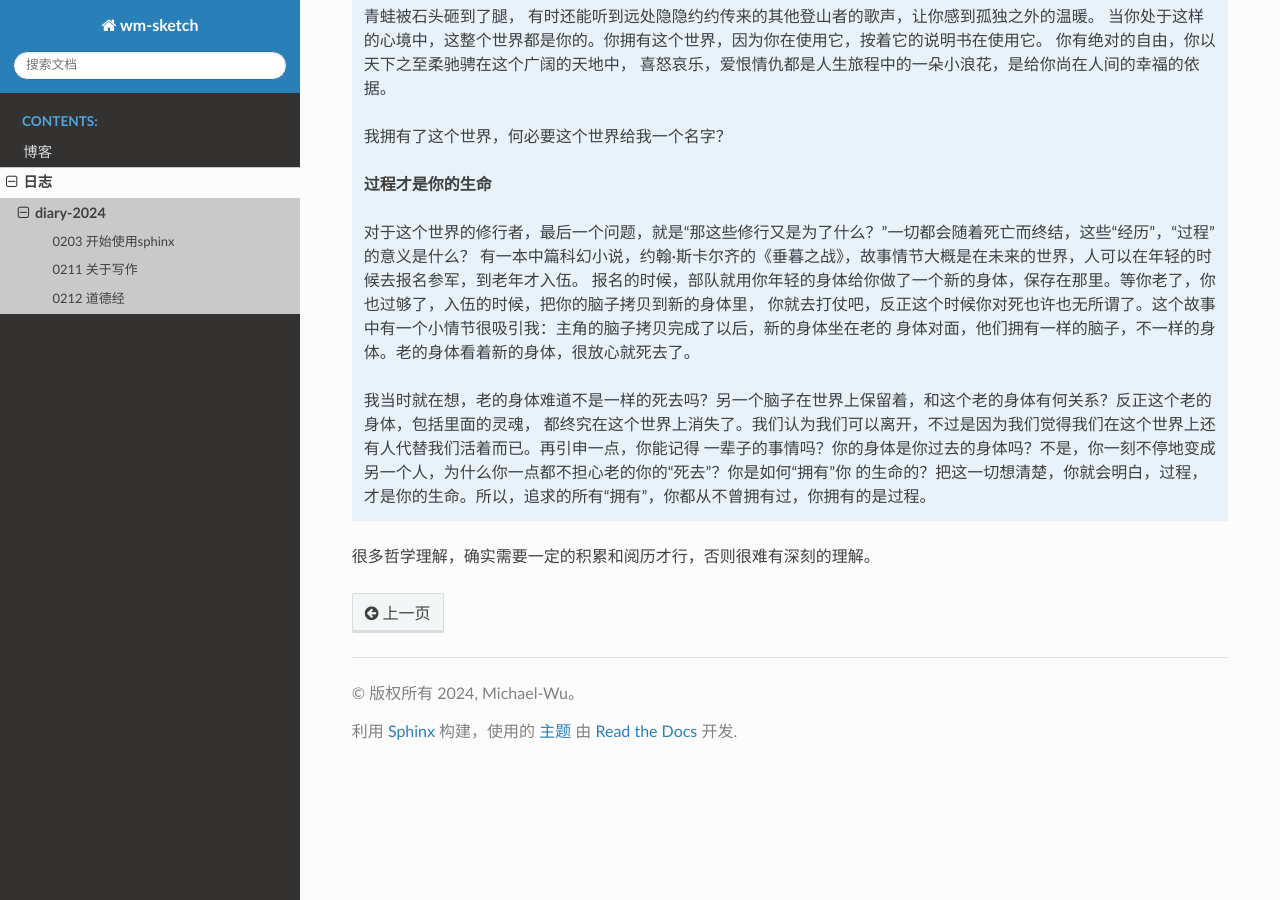
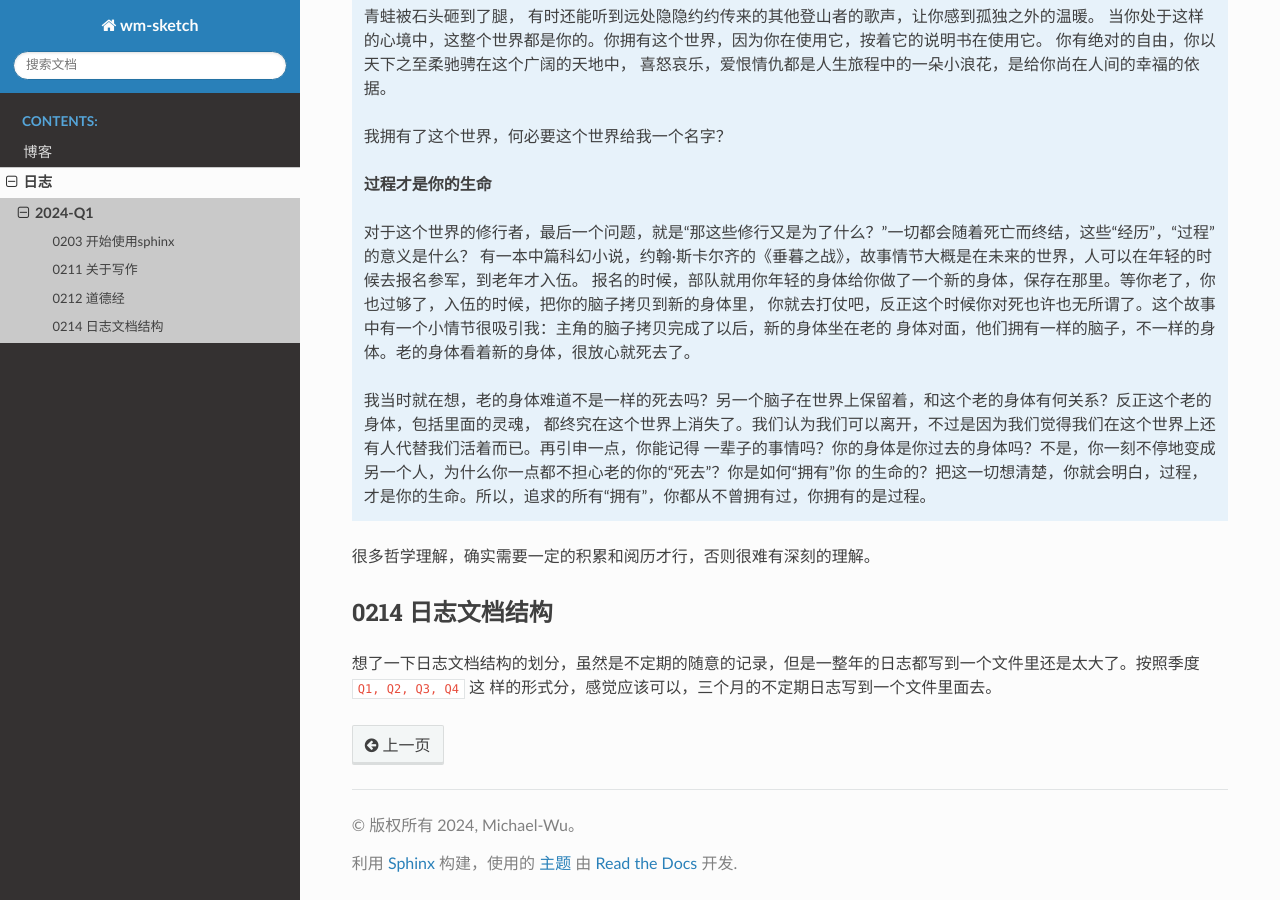
Before and after one commit to thisinnocence/sketch, a Sphinx documentation site: the page built from source/diary/2024-Q1.rst, in a window 1280 px wide and 900 px high, scrolled down 2089 px. Built offline with Sphinx 7.4.7 and the Read the Docs theme 2.0.0, drawn with Linux system fonts in a browser that asks for light colours; some of the changed text lies outside the part shown.

Commit message:
refactor diary directory.

```diff
--- a/source/diary/diary-2024.rst
+++ b/source/diary/2024-Q1.rst
@@ -3,7 +3,7 @@
 :Authors: Michael Wu
 :Version: 1.1
 
-diary-2024
+2024-Q1
 ************************
 
 0203 开始使用sphinx
@@ -103,3 +103,9 @@ readthedocs:
   的生命的？把这一切想清楚，你就会明白，过程，才是你的生命。所以，追求的所有“拥有”，你都从不曾拥有过，你拥有的是过程。
 
 很多哲学理解，确实需要一定的积累和阅历才行，否则很难有深刻的理解。
+
+0214 日志文档结构
+===================
+
+想了一下日志文档结构的划分，虽然是不定期的随意的记录，但是一整年的日志都写到一个文件里还是太大了。按照季度 ``Q1, Q2, Q3, Q4`` 这
+样的形式分，感觉应该可以，三个月的不定期日志写到一个文件里面去。
--- a/source/diary/index.rst
+++ b/source/diary/index.rst
@@ -7,4 +7,4 @@
    :maxdepth: 3
    :caption: Contents:
 
-   diary-2024
+   2024-Q1
```
